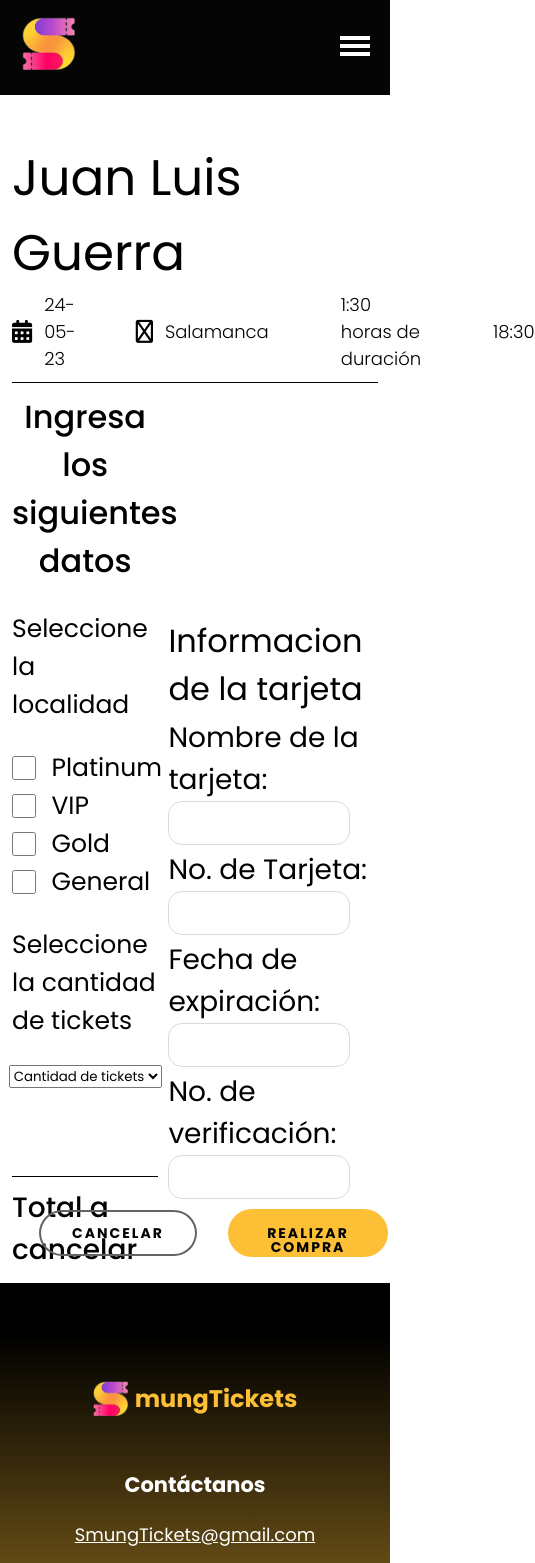
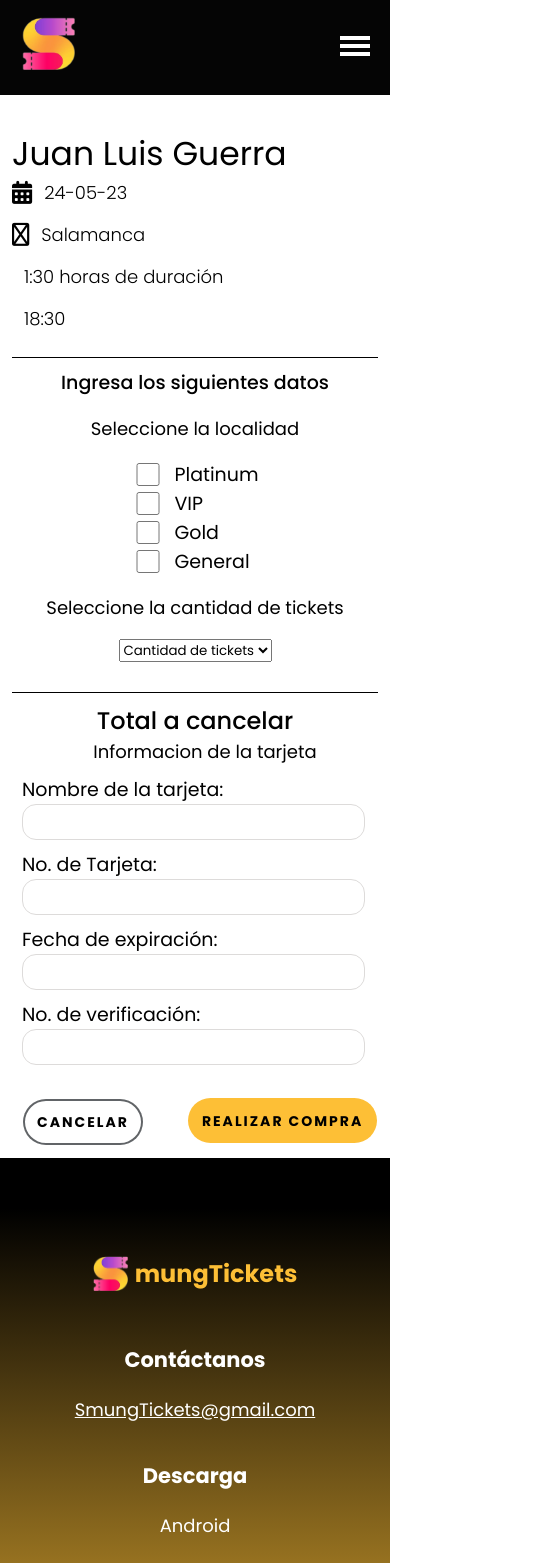
Before and after one commit to nivekino/MungTickets, a React (Create React App) app: page /pago-evento in a window 390 px wide. Shown: the top 1563 px of the page, 535 px wide, since content can reach past the window. Built offline with nearby package versions, Linux system fonts and the light colour scheme.

Commit message:
Modo responsivo completado

```diff
--- a/src/pages/eventosUser/assets/eventosUser.css
+++ b/src/pages/eventosUser/assets/eventosUser.css
@@ -323,3 +323,287 @@
 .img-confirm-modal {
   width: 240px;
 }
+
+@media only screen and (max-width: 768px) {
+  .title-user-event {
+    font-style: normal;
+    font-weight: 500;
+    font-size: 50px;
+    color: #000000;
+    padding: 0 1rem;
+    margin-bottom: 1rem;
+  }
+
+  .tabs-container {
+    display: flex;
+    flex-direction: row;
+    justify-content: space-between;
+    width: 40%;
+    padding-left: 1rem;
+  }
+
+  .tab-content {
+    padding-left: 2rem;
+    margin: 3rem 0;
+  }
+
+  .tab-content-2 {
+    padding-left: 0rem;
+  }
+
+  .txt-user-not {
+    font-style: normal;
+    font-weight: 500;
+    font-size: 24px;
+    text-align: center;
+    color: #000000;
+    position: absolute;
+    z-index: 2;
+    bottom: -2rem;
+    width: 66%;
+  }
+}
+
+@media only screen and (max-width: 425px) {
+  .title-user-event {
+    font-style: normal;
+    font-weight: 500;
+    font-size: 36px;
+    color: #000000;
+    padding: 0 1rem;
+    margin-bottom: 1rem;
+  }
+
+  .tab {
+    font-style: normal;
+    font-weight: 500;
+    font-size: 22px;
+    text-align: center;
+    line-height: normal;
+    color: #000000;
+    cursor: pointer;
+    transition: 0.1s ease-in-out;
+  }
+
+  .tabs-container {
+    display: flex;
+    flex-direction: row;
+    justify-content: space-between;
+    width: 70%;
+    padding-left: 1rem;
+  }
+
+  .img-bg-user {
+    width: 220px;
+    z-index: 1;
+  }
+
+  .txt-user-not {
+    font-style: normal;
+    font-weight: 500;
+    font-size: 16px;
+    text-align: center;
+    color: #000000;
+    position: absolute;
+    z-index: 2;
+    bottom: -1rem;
+    width: 94%;
+  }
+
+  .txt-link {
+    font-style: normal;
+    font-weight: 700;
+    font-size: 16px;
+    text-align: center;
+    color: #fdbf36;
+    cursor: pointer;
+  }
+
+  .container-card-user {
+    height: auto;
+    width: 100%;
+    margin-right: 0;
+  }
+
+  .card-event-user {
+    height: 285px;
+    width: 100%;
+    cursor: pointer;
+    transition: 0.3s all;
+  }
+
+  .img-card-user {
+    height: 285px;
+    width: 100%;
+  }
+
+  .tab-content {
+    padding-left: 2rem;
+    padding-right: 2rem;
+    margin: 3rem 0;
+  }
+
+  .modal-content {
+    background-color: #fff;
+    padding: 20px;
+    border-radius: 25px;
+    text-align: center;
+    position: relative;
+    width: 235px;
+  }
+
+  .title-event-modal {
+    margin: 0;
+    font-style: normal;
+    font-weight: 500;
+    font-size: 24px;
+    color: #000000;
+    margin-top: 25px;
+  }
+
+  .container-detail-modal {
+    display: flex;
+    flex-direction: column;
+    justify-content: space-between;
+    margin-top: 20px;
+    align-items: center;
+  }
+
+  .img-modal-container {
+    width: 100%;
+  }
+
+  .container-info-modal {
+    width: 100%;
+    display: flex;
+    flex-direction: column;
+    align-items: center;
+  }
+
+  .cont-btn-modal {
+    display: flex;
+    flex-direction: column;
+    justify-content: space-between;
+    align-items: center;
+    margin-top: 20px;
+    padding: 0;
+  }
+
+  .gen-qr {
+    border: 2px solid #000000;
+    border-radius: 30px;
+    padding: 0.3rem 3rem;
+    font-size: 16px;
+    background: transparent;
+    cursor: pointer;
+    margin-top: 20px;
+    width: 100%;
+  }
+
+  .tns-ticket {
+    background: #fdbf36;
+    border-radius: 30px;
+    border: none;
+    padding: 0.3rem 3rem;
+    font-size: 16px;
+    cursor: pointer;
+    width: 100%;
+  }
+
+  .img-qr {
+    width: 100%;
+  }
+
+  .title-qr-modal {
+    font-style: normal;
+    font-weight: 600;
+    font-size: 26px;
+    text-align: center;
+    color: #000000;
+    margin: 0 auto;
+  }
+
+  .txt-qr-content {
+    font-style: normal;
+    font-weight: 400;
+    font-size: 16px;
+    color: #000000;
+  }
+
+  .txt-alternative {
+    font-style: normal;
+    font-weight: 700;
+    font-size: 17px;
+    color: #fdbf36;
+  }
+
+  .title-event-modal-2 {
+    font-style: normal;
+    font-weight: 400;
+    font-size: 19px;
+    text-align: center;
+    color: #000000;
+    margin: 0;
+    margin-top: 24px;
+  }
+
+  .txt-2modal {
+    font-style: normal;
+    font-weight: 400;
+    font-size: 18px;
+    text-align: center;
+    color: #000000;
+    margin: 0;
+    margin-bottom: 1rem;
+  }
+
+  .input-modal-user {
+    background: #ffffff;
+    border: 2px solid #b8bbc2;
+    border-radius: 10px;
+    width: 85%;
+    padding: 0.3rem 1rem;
+  }
+
+  .ingresar-btn {
+    background: #fdbf36;
+    border-radius: 30px;
+    border: none;
+    padding: 0.3rem 3rem;
+    font-size: 16px;
+    cursor: pointer;
+    width: 100%;
+  }
+
+  .return-btn-modal {
+    border: 2px solid #000000;
+    border-radius: 30px;
+    padding: 0.3rem 3rem;
+    font-size: 16px;
+    background: transparent;
+    cursor: pointer;
+    width: 100%;
+    margin-top: 20px;
+  }
+
+  .img-confirm-modal {
+    width: 75%;
+  }
+
+  .title-qr-modal-2 {
+    font-style: normal;
+    font-weight: 600;
+    font-size: 24px;
+    text-align: center;
+    color: #000000;
+    margin: 0 auto;
+  }
+
+  .txt-confirmed {
+    font-style: normal;
+    font-weight: 400;
+    font-size: 16px;
+    text-align: center;
+    color: #000000;
+  }
+}
--- a/src/pages/pagoEvento/assets/style.css
+++ b/src/pages/pagoEvento/assets/style.css
@@ -1,5 +1,4 @@
-.container2{
-
+.container2 {
   padding: 12px;
 }
 .asd {
@@ -25,7 +24,7 @@
   font-weight: 300;
   margin-top: 0;
 }
-.icon{
+.icon {
   font-size: 23px;
 }
 .linea-horizontal {
@@ -59,14 +58,13 @@
   margin-bottom: 0;
 }
 
-
 .txt-checkbox {
   margin-bottom: 0;
   margin-top: 0;
   font-size: 25px;
   margin-left: 12px;
 }
-.txt-colum1{
+.txt-colum1 {
   font-size: 25px;
   font-weight: 400;
 }
@@ -82,15 +80,13 @@
   flex-wrap: nowrap;
 }
 
-
 input[type="checkbox"] {
   width: 24px;
 }
 
 input[type="checkbox"]:checked {
-
   width: 24px;
-    background-color: #FDBF36;
+  background-color: #fdbf36;
 }
 
 .line-hor {
@@ -100,7 +96,7 @@
   margin-top: 88px;
 }
 
-.input-custom{
+.input-custom {
   display: inline-block;
   width: 80%;
   line-height: 30px;
@@ -109,9 +105,9 @@
   border-radius: 14px;
   background-color: #fff;
   color: rgb(8, 7, 7);
-transition: border .1s linear,background-color .1s linear;
+  transition: border 0.1s linear, background-color 0.1s linear;
 }
-input-custom:focus{
+input-custom:focus {
   border-color: #1b96ff;
   color: var(--sds-c-input-text-color-focus);
   box-shadow: rgb(1, 118, 211) 0px 0px 3px 0px;
@@ -150,15 +146,15 @@
   flex-direction: row;
   justify-content: flex-end;
 }
-  .button-cancel{
+.button-cancel {
   display: inline-block;
   outline: none;
   cursor: pointer;
   font-size: 14px;
   line-height: 1;
   border-radius: 500px;
-    transition-property: background-color,border-color,color,box-shadow,filter;
-    transition-duration: .3s;
+  transition-property: background-color, border-color, color, box-shadow, filter;
+  transition-duration: 0.3s;
   border: 1px solid transparent;
   letter-spacing: 2px;
   min-width: 160px;
@@ -170,19 +166,18 @@
   color: black;
   box-shadow: inset 0 0 0 2px #616467;
   background-color: transparent;
-    height: 48px;}
+  height: 48px;
+}
 
-
-  .button-realizar{
-
+.button-realizar {
   display: inline-block;
   outline: none;
   cursor: pointer;
   font-size: 14px;
   line-height: 1;
   border-radius: 500px;
-    transition-property: background-color,border-color,color,box-shadow,filter;
-    transition-duration: .3s;
+  transition-property: background-color, border-color, color, box-shadow, filter;
+  transition-duration: 0.3s;
   border: 1px solid transparent;
   letter-spacing: 2px;
   min-width: 160px;
@@ -192,7 +187,228 @@
   text-align: center;
   padding: 16px 14px 18px;
   color: black;
-    background-color: #FDBF36;
+  background-color: #fdbf36;
   height: 48px;
   margin-left: 30px;
 }
+
+@media only screen and (max-width: 768px) {
+  .item {
+    margin-right: 30px;
+    display: flex;
+    flex-direction: row;
+    align-items: center;
+  }
+
+  .asd {
+    margin-bottom: 0;
+    font-size: 40px;
+    color: black;
+    font-weight: 400;
+  }
+
+  .txt-title2 {
+    text-align: center;
+    width: 100%;
+    margin-top: 10px;
+    font-size: 32px;
+    font-weight: 500;
+    margin-bottom: 0;
+  }
+
+  .section2 {
+    width: 100%;
+    display: flex;
+    flex-direction: column;
+  }
+
+  .colum1 {
+    width: 100%;
+    display: flex;
+    justify-content: center;
+    flex-direction: column;
+    align-content: center;
+    align-items: center;
+  }
+
+  .line-hor {
+    width: 100%;
+    border: none;
+    border-top: 1px solid black;
+    margin-top: 30px;
+  }
+
+  .colum2 {
+    padding-left: 10px;
+    width: 100%;
+  }
+
+  .title-inf-tarjeta {
+    font-size: 32px;
+    font-weight: 400;
+    margin-bottom: 0;
+    display: flex;
+    align-items: center;
+    flex-direction: column;
+    margin-top: 0;
+  }
+
+  .title-inf-tarjeta::after {
+    content: "";
+    flex-grow: 1;
+    border-bottom: 0;
+    margin-left: 0;
+  }
+
+  .input-custom {
+    display: inline-block;
+    width: 97%;
+    line-height: 30px;
+    height: 40px;
+    border: 1px solid #dddbda;
+    border-radius: 14px;
+    background-color: #fff;
+    color: rgb(8, 7, 7);
+    transition: border 0.1s linear, background-color 0.1s linear;
+  }
+
+  .item-formulario {
+    margin-top: 10px;
+    display: flex;
+    width: 100%;
+    flex-direction: column;
+  }
+
+  .butons-options {
+    margin-top: 33px;
+    width: 97%;
+    display: flex;
+    flex-direction: row;
+    justify-content: space-between;
+  }
+}
+
+@media only screen and (max-width: 425px) {
+  .info {
+    width: 100%;
+    display: flex;
+    flex-direction: column;
+  }
+
+  .item {
+    margin-right: 30px;
+    display: flex;
+    flex-direction: row;
+    align-items: center;
+    margin-bottom: 15px;
+  }
+
+  .asd {
+    margin-bottom: 0;
+    font-size: 33px;
+    color: black;
+    font-weight: 400;
+  }
+
+  .txt-title2 {
+    text-align: center;
+    width: 100%;
+    margin-top: 10px;
+    font-size: 19px;
+    font-weight: 500;
+    margin-bottom: 0;
+  }
+
+  .button-cancel {
+    display: inline-block;
+    outline: none;
+    cursor: pointer;
+    font-size: 14px;
+    line-height: 1;
+    border-radius: 500px;
+    transition-property: background-color, border-color, color, box-shadow,
+      filter;
+    transition-duration: 0.3s;
+    border: 1px solid transparent;
+    letter-spacing: 2px;
+    min-width: auto;
+    text-transform: uppercase;
+    white-space: normal;
+    font-weight: 700;
+    text-align: center;
+    padding: 16px 14px 18px;
+    color: black;
+    box-shadow: inset 0 0 0 2px #616467;
+    background-color: transparent;
+    height: 48px;
+  }
+
+  .button-realizar {
+    display: inline-block;
+    outline: none;
+    cursor: pointer;
+    font-size: 14px;
+    line-height: 1;
+    border-radius: 500px;
+    transition-property: background-color, border-color, color, box-shadow,
+      filter;
+    transition-duration: 0.3s;
+    border: 1px solid transparent;
+    letter-spacing: 2px;
+    min-width: auto;
+    text-transform: uppercase;
+    white-space: normal;
+    font-weight: 700;
+    text-align: center;
+    padding: 0 0.8rem;
+    color: black;
+    background-color: #fdbf36;
+    height: 45px;
+    margin-left: 30px;
+  }
+
+  .input-custom {
+    display: inline-block;
+    width: 92%;
+    line-height: 30px;
+    height: 32px;
+    border: 1px solid #dddbda;
+    border-radius: 14px;
+    background-color: #fff;
+    color: rgb(8, 7, 7);
+    transition: border 0.1s linear, background-color 0.1s linear;
+  }
+
+  span {
+    font-size: 19px;
+  }
+
+  .title-inf-tarjeta {
+    font-size: 18px;
+    font-weight: 400;
+    margin-bottom: 0;
+    display: flex;
+    flex-direction: column;
+    margin-top: 0;
+  }
+
+  .txt-title {
+    margin-top: 10px;
+    font-size: 24px;
+    font-weight: 500;
+    margin-bottom: 0;
+  }
+
+  .txt-checkbox {
+    margin-bottom: 0;
+    margin-top: 0;
+    font-size: 19px;
+    margin-left: 12px;
+  }
+
+  .txt-colum1 {
+    font-size: 18px;
+    font-weight: 400;
+    text-align: center;
+  }
+}
```
Lines whose indentation alone changed are shown as unchanged.
